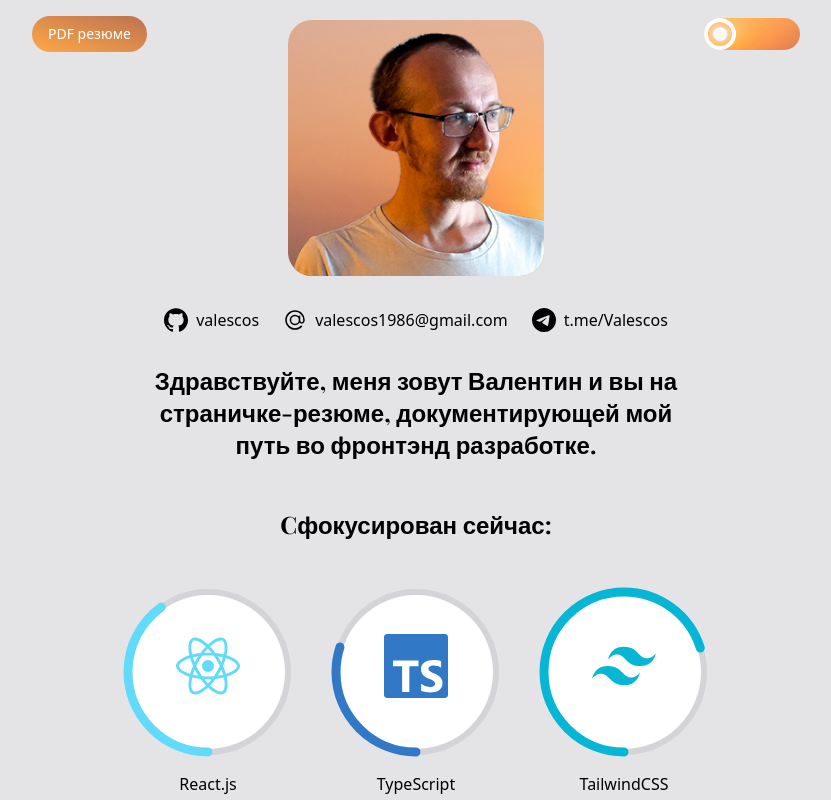
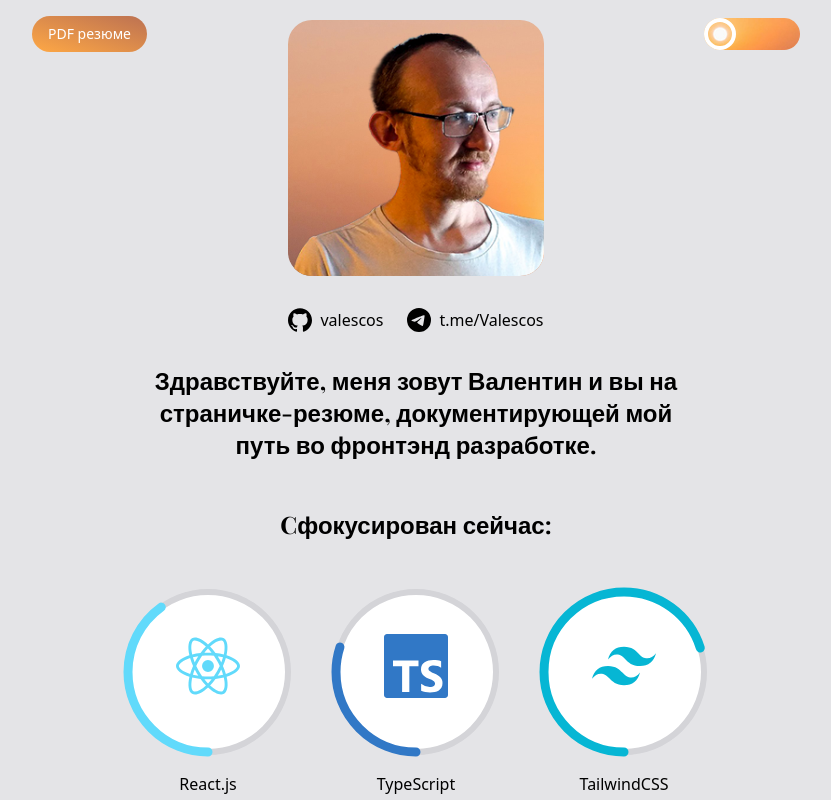
Before and after one commit to valescos/valescos-cv-2, a React (Vite) app: page / in a window 1280 px wide. Shown: the top 800 px of the page, without its empty margins (224-1055 px from the left). Built offline with nearby package versions, Linux system fonts and the light colour scheme; a web font is replaced by a local one.

Commit message:
Final touches

```diff
--- a/src/components/ContactMe.tsx
+++ b/src/components/ContactMe.tsx
@@ -9,15 +9,6 @@ export default function ContactMe() {
           {github_icon}
           <span className="hidden transition-transform hover:underline md:block">
             valescos
-          </span>
-        </a>
-        <a
-          href="mailto:valescos1986@gmail.com"
-          className="flex gap-2 [&>svg]:transition-transform [&>svg]:hover:scale-[110%]"
-        >
-          {email_icon}
-          <span className="hidden transition-transform hover:underline md:block">
-            valescos1986@gmail.com
           </span>
         </a>
         <a
@@ -33,21 +24,6 @@ export default function ContactMe() {
     </nav>
   );
 }
-
-const email_icon = (
-  <svg
-    xmlns="http://www.w3.org/2000/svg"
-    viewBox="0 0 24 24"
-    fill="currentColor"
-    className="size-6 dark:fill-white"
-  >
-    <path
-      fillRule="evenodd"
-      d="M17.834 6.166a8.25 8.25 0 1 0 0 11.668.75.75 0 0 1 1.06 1.06c-3.807 3.808-9.98 3.808-13.788 0-3.808-3.807-3.808-9.98 0-13.788 3.807-3.808 9.98-3.808 13.788 0A9.722 9.722 0 0 1 21.75 12c0 .975-.296 1.887-.809 2.571-.514.685-1.28 1.179-2.191 1.179-.904 0-1.666-.487-2.18-1.164a5.25 5.25 0 1 1-.82-6.26V8.25a.75.75 0 0 1 1.5 0V12c0 .682.208 1.27.509 1.671.3.401.659.579.991.579.332 0 .69-.178.991-.579.3-.4.509-.99.509-1.671a8.222 8.222 0 0 0-2.416-5.834ZM15.75 12a3.75 3.75 0 1 0-7.5 0 3.75 3.75 0 0 0 7.5 0Z"
-      clipRule="evenodd"
-    />
-  </svg>
-);
 
 const telegramm_icon = (
   <svg
--- a/src/components/Project.tsx
+++ b/src/components/Project.tsx
@@ -46,7 +46,7 @@ export default function Project({
         </div>
         <LazyImg src={img} bg={bg} />
       </div>
-      <ul className="flex flex-wrap gap-2 p-2">
+      <ul className="flex flex-wrap justify-center gap-2 p-2">
         {stack
           .filter((item) =>
             stack.every(
@@ -64,7 +64,7 @@ export default function Project({
               {TECHNOLOGIES.find((tech) => tech.name === item)?.icon && (
                 <img
                   title={item}
-                  className="tranistion-all size-6 hover:scale-[125%]"
+                  className="tranistion-all -mb-6 size-6 hover:scale-[125%]"
                   src={
                     dark
                       ? TECHNOLOGIES.find((tech) => tech.name === item)?.icon?.w
```
Also changed, not shown: src/components/CircleProgressBar.tsx (+0 -7 lines).
